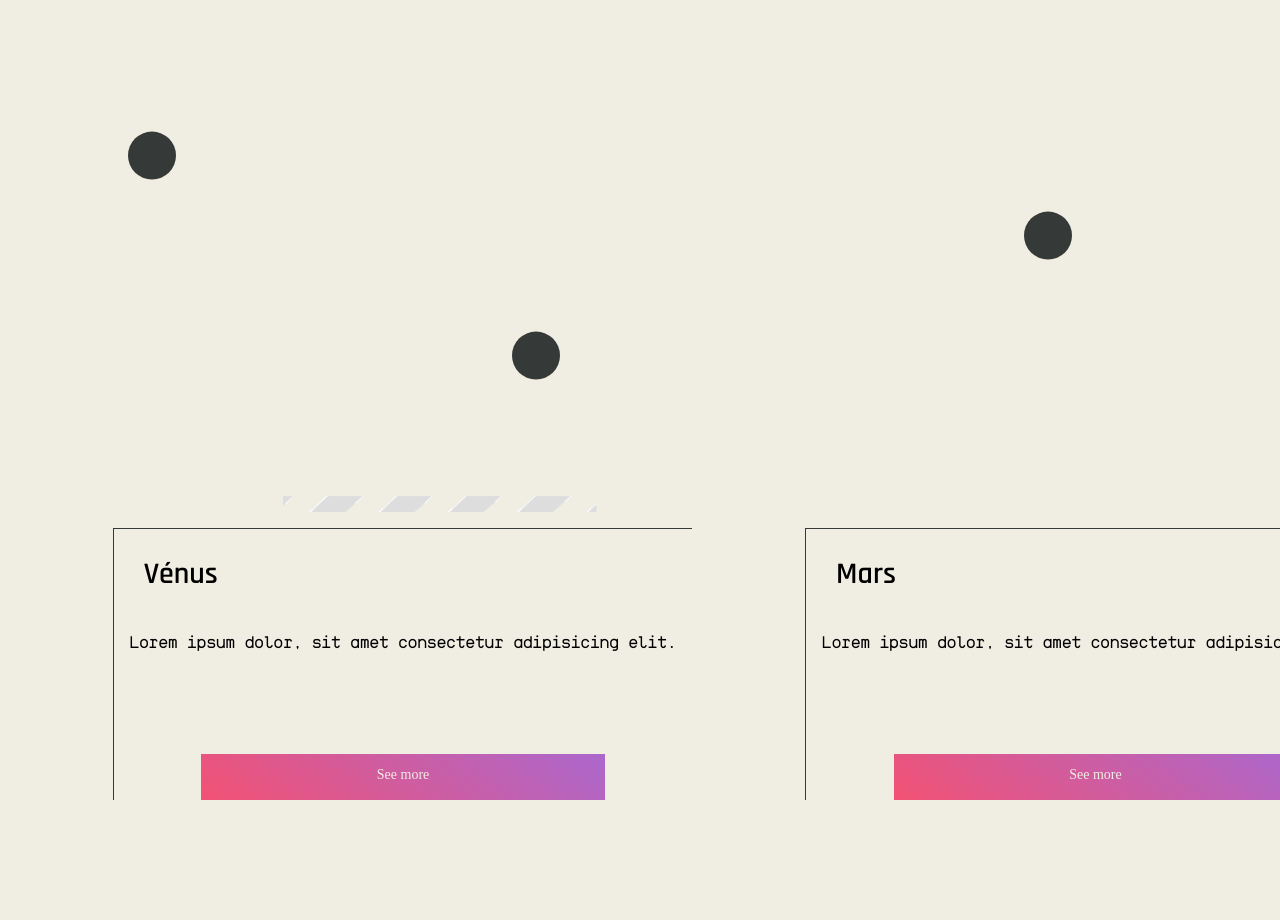
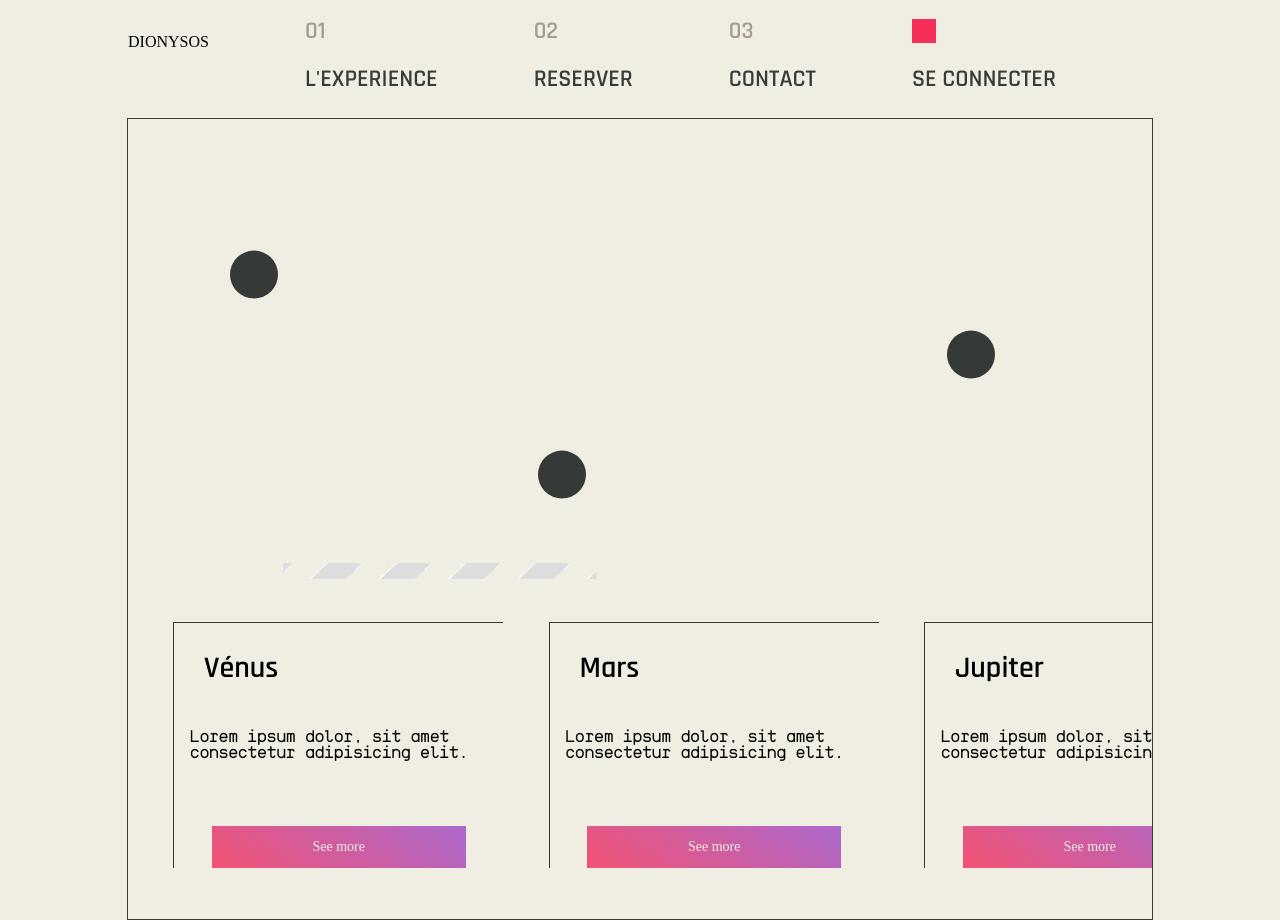
Before and after one commit to Paulehair/bbh_project, a PHP site: page / in a window 1280 px wide. Before the commit the page ends 800 px from the top, so only its background shows below. Run offline with PHP 8.4, Linux system fonts and the light colour scheme; some libraries are stand-ins or nearby versions.

Commit message:
header done

```diff
--- a/assets/js/main.js
+++ b/assets/js/main.js
@@ -1,20 +1,23 @@
 const ui = {
   planets: document.querySelectorAll('.t'),
-  cards: document.querySelectorAll('.Card_ctnr'),
-  card: document.querySelectorAll('.Card')
+  cards: document.querySelectorAll('.Card_slider_ctnr'),
+  card: document.querySelectorAll('.Card'),
+  expNav: document.querySelector('#roll'),
+  menu: document.querySelector('.Header_nav_box_menu')
 }
 
 const style = {
   boxShad: "0 0 80px rgba(56, 30, 85, 1)"
 }
 
+// FLOAT ANIM
 TweenMax.to(ui.planets, 4, {
   y: 20,
   yoyo: true,
   repeat: -1
 });
 
-// Map
+// MAP
 for (let i = 0; i < ui.cards.length; i++) {
   ui.cards[i].addEventListener('click', () => {
     for (let a = 0; a < ui.planets.length; a++) {
--- a/assets/scss/components/_card.scss
+++ b/assets/scss/components/_card.scss
@@ -1,9 +1,12 @@
 .Card {
-  width: 220%;
+  width: 100%;
   height: 100%;
   margin: 10% auto;
+  overflow-x: scroll;
+
+  &_slider {
+    width: 110%;
     display: flex;
-  overflow-x: scroll;
 
     &_ctnr {
       border-top: 1px solid $blackPlanet;
@@ -21,7 +24,7 @@
           background: url("../img/traits.png") no-repeat;
           background-size: cover;
           position: absolute;
-        top: 62%;
+          top: 70.4%;
           left: 22%;
           width: 28%;
           height: 2%;
@@ -48,3 +51,4 @@
       }
     }
   }
+}
--- /dev/null
+++ b/assets/scss/components/_header.scss
@@ -0,0 +1,87 @@
+.Header {
+  position: relative;
+  z-index: 1;
+  display: flex;
+  width: 80%;
+  height: 10%;
+  margin: 1.5% auto;
+
+  &_logo {
+    margin: 1.4% 0 0 0;
+  }
+
+  &_burger {
+    width: 2em;
+    height: 2em;
+    margin-left: 60%;
+
+    @include breakpoint(tablet) {
+      display: none;
+    }
+  }
+
+  &_nav {
+    display: none;
+
+    @include breakpoint(tablet) {
+      width: 100%;
+      display: flex;
+      justify-content: space-evenly;
+    }
+
+    &_box {
+      font-family: $radjhani;
+      font-size: 1.5em;
+      height: 150%;
+
+      &:first-child:hover .Header_nav_box_menu {
+        visibility: visible;
+        opacity: 1;
+      }
+
+      &_menu {
+        margin: 1.5em 0 0 0;
+        border: 1px solid $grey;
+        border-top: none;
+        color: $grey;
+        background: $white;
+        visibility: hidden;
+        opacity: 0;
+        transition: opacity 0.5s ease;
+
+        &:hover {
+          visibility: visible;
+          opacity: 1;
+        }
+
+        &_item {
+          padding: 0.2em;
+          cursor: pointer;
+        transition: all 0.5s ease;
+
+          &:hover {
+            color: $darkgrey;
+          }
+        }
+      }
+
+      &_nbr {
+        color: $grey;
+        margin-bottom: 1em;
+      }
+
+      &_item {
+        color: $darkgrey;
+        cursor: pointer;
+      }
+
+      &_square {
+        margin-bottom: 1em;
+        width: 1em;
+        height: 1em;
+        background: $red;
+      }
+    }
+
+  }
+}
--- a/assets/scss/global/_variables.scss
+++ b/assets/scss/global/_variables.scss
@@ -1,4 +1,9 @@
 // VARIABLES
+$grey: #a39b94;
+$white: #f0ece1;
+$red: #f52f57;
+$darkgrey: #383d3b;
+$purple: #9649cb;
 $boxShad: 0 0 80px rgba(56, 30, 85, 1);
 $blackPlanet: rgba(53, 58, 56, 1);
 $fontCall: 14px;
--- a/assets/scss/mixins/_breakpoints.scss
+++ b/assets/scss/mixins/_breakpoints.scss
@@ -15,7 +15,7 @@
     }
   } @else
   if $point==mobileL {
-    @media (min-width: 425px) {
+    @media (min-width: 415px) {
       @content;
     }
   } @else
--- a/assets/scss/style.css
+++ b/assets/scss/style.css
@@ -88,7 +88,8 @@ video {
   border: 0;
   font-size: 100%;
   font: inherit;
-  vertical-align: baseline; }
+  vertical-align: baseline;
+}
 
 /* HTML5 display-role reset for older browsers */
 article,
@@ -102,35 +103,135 @@ hgroup,
 menu,
 nav,
 section {
-  display: block; }
+  display: block;
+}
 
 body {
-  line-height: 1; }
+  line-height: 1;
+}
 
 ol,
 ul {
-  list-style: none; }
+  list-style: none;
+}
 
 blockquote,
 q {
-  quotes: none; }
+  quotes: none;
+}
 
 blockquote:after, blockquote:before {
   content: '';
-  content: none; }
+  content: none;
+}
 
 q:after, q:before {
   content: '';
-  content: none; }
+  content: none;
+}
 
 table {
   border-collapse: collapse;
-  border-spacing: 0; }
+  border-spacing: 0;
+}
+
+.Header {
+  position: relative;
+  z-index: 1;
+  display: flex;
+  width: 80%;
+  height: 10%;
+  margin: 1.5% auto;
+}
+
+.Header_logo {
+  margin: 1.4% 0 0 0;
+}
+
+.Header_burger {
+  width: 2em;
+  height: 2em;
+  margin-left: 60%;
+}
+
+@media (min-width: 768px) {
+  .Header_burger {
+    display: none;
+  }
+}
+
+.Header_nav {
+  display: none;
+}
+
+@media (min-width: 768px) {
+  .Header_nav {
+    width: 100%;
+    display: flex;
+    justify-content: space-evenly;
+  }
+}
+
+.Header_nav_box {
+  font-family: "rajdhanisemibold";
+  font-size: 1.5em;
+  height: 150%;
+}
+
+.Header_nav_box:first-child:hover .Header_nav_box_menu {
+  visibility: visible;
+  opacity: 1;
+}
+
+.Header_nav_box_menu {
+  margin: 1.5em 0 0 0;
+  border: 1px solid #a39b94;
+  border-top: none;
+  color: #a39b94;
+  background: #f0ece1;
+  visibility: hidden;
+  opacity: 0;
+  transition: opacity 0.5s ease;
+}
+
+.Header_nav_box_menu:hover {
+  visibility: visible;
+  opacity: 1;
+}
+
+.Header_nav_box_menu_item {
+  padding: 0.2em;
+  cursor: pointer;
+  transition: all 0.5s ease;
+}
+
+.Header_nav_box_menu_item:hover {
+  color: #383d3b;
+}
+
+.Header_nav_box_nbr {
+  color: #a39b94;
+  margin-bottom: 1em;
+}
+
+.Header_nav_box_item {
+  color: #383d3b;
+  cursor: pointer;
+}
+
+.Header_nav_box_square {
+  margin-bottom: 1em;
+  width: 1em;
+  height: 1em;
+  background: #f52f57;
+}
 
 .Map {
   position: relative;
   width: 100%;
-  height: 50%; }
+  height: 50%;
+}
+
 .Map_planet_0 {
   position: absolute;
   top: 30%;
@@ -138,7 +239,9 @@ table {
   background: #353a38;
   border-radius: 100px;
   width: 3em;
-    height: 3em; }
+  height: 3em;
+}
+
 .Map_planet_1 {
   position: absolute;
   top: 80%;
@@ -146,7 +249,9 @@ table {
   background: #353a38;
   border-radius: 100px;
   width: 3em;
-    height: 3em; }
+  height: 3em;
+}
+
 .Map_planet_2 {
   position: absolute;
   top: 50%;
@@ -154,38 +259,53 @@ table {
   background: #353a38;
   border-radius: 100px;
   width: 3em;
-    height: 3em; }
+  height: 3em;
+}
 
 .Card {
-  width: 220%;
+  width: 100%;
   height: 100%;
   margin: 10% auto;
+  overflow-x: scroll;
+}
+
+.Card_slider {
+  width: 110%;
   display: flex;
-  overflow-x: scroll; }
-  .Card_ctnr {
+}
+
+.Card_slider_ctnr {
   border-top: 1px solid #353a38;
   border-left: 1px solid #353a38;
   height: 42%;
-    margin: 0 0 0 4%; }
-    .Card_ctnr_title {
+  margin: 0 0 0 4%;
+}
+
+.Card_slider_ctnr_title {
   padding: 1em;
   font-family: "rajdhanisemibold";
-      font-size: 30px; }
-      .Card_ctnr_title:after {
+  font-size: 30px;
+}
+
+.Card_slider_ctnr_title:after {
   content: "";
   background: url("../img/traits.png") no-repeat;
   background-size: cover;
   position: absolute;
-        top: 62%;
+  top: 70.4%;
   left: 22%;
   width: 28%;
   height: 2%;
-        z-index: -1; }
-    .Card_ctnr_txt {
+  z-index: -1;
+}
+
+.Card_slider_ctnr_txt {
   padding: 1em;
   font-size: 16px;
-      font-family: "kraft_monoregular"; }
-    .Card_ctnr_btn {
+  font-family: "kraft_monoregular";
+}
+
+.Card_slider_ctnr_btn {
   width: 60%;
   height: 6%;
   margin: 15% auto 0;
@@ -194,27 +314,44 @@ table {
   font-size: 14px;
   color: #f0ede2;
   text-align: center;
-      cursor: pointer; }
+  cursor: pointer;
+}
 
 /* FONTS */
 @font-face {
   font-family: 'kraft_monoregular';
-  src: url("../font/kraftmono-webfont.woff2") format("woff2"), url("../font/kraftmono-webfont.woff") format("woff"); }
+  src: url("../font/kraftmono-webfont.woff2") format("woff2"), url("../font/kraftmono-webfont.woff") format("woff");
+}
+
 @font-face {
   font-family: 'kraft_monoitalic';
-  src: url("../font/kraftmono-italic-webfont.woff2") format("woff2"), url("../font/kraftmono-italic-webfont.woff") format("woff"); }
+  src: url("../font/kraftmono-italic-webfont.woff2") format("woff2"), url("../font/kraftmono-italic-webfont.woff") format("woff");
+}
+
 @font-face {
   font-family: 'rajdhanisemibold';
-  src: url("../font/rajdhani-semibold-webfont.woff2") format("woff2"), url("../font/rajdhani-semibold-webfont.woff") format("woff"); }
+  src: url("../font/rajdhani-semibold-webfont.woff2") format("woff2"), url("../font/rajdhani-semibold-webfont.woff") format("woff");
+}
+
 body {
+  width: 100%;
   height: 100vh;
-  background: #f0ede2; }
+  background: #f0ede2;
+}
 
 .container {
   overflow: hidden;
-  height: 100%; }
+  width: 80%;
+  height: 100%;
+  border: 1px solid #383d3b;
+  margin: 0 auto;
+}
 
 .boxShad {
-  box-shadow: 0 0 80px #381e55; }
+  box-shadow: 0 0 80px #381e55;
+}
 
+.--bigger {
+  height: auto;
+}
 /*# sourceMappingURL=style.css.map */
--- a/assets/scss/style.scss
+++ b/assets/scss/style.scss
@@ -5,9 +5,9 @@
 // VARIABLES
 @import "./global/variables";
 // COMPONENTS
+@import "./components/header";
 @import "./components/map";
 @import "./components/card";
-// @import "./components/screen";
 
 /* FONTS */
 @font-face {
@@ -26,15 +26,23 @@
 }
 
 body {
+  width: 100%;
   height: 100vh;
   background: $mainBkgd;
 }
 
 .container {
   overflow: hidden;
+  width: 80%;
   height: 100%;
+  border: 1px solid $darkgrey;
+  margin: 0 auto;
 }
 
 .boxShad {
   box-shadow: $boxShad;
 }
+
+.--bigger {
+  height: auto;
+}
--- a/index.html
+++ b/index.html
@@ -10,6 +10,38 @@
 </head>
 
 <body>
+  <header class="Header">
+    <p class="Header_logo">DIONYSOS</p>
+
+    <img class="Header_burger" src="assets/img/burger.svg" alt="burger menu" title="burger menu">
+
+    <nav class="Header_nav">
+      <div id="roll" class="Header_nav_box">
+        <p class="Header_nav_box_nbr">01</p>
+        <p class="Header_nav_box_item">L'EXPERIENCE</p>
+
+        <div class="Header_nav_box_menu">
+          <p class="Header_nav_box_menu_item">Carte</p>
+          <p class="Header_nav_box_menu_item">Vaisseau</p>
+          <p class="Header_nav_box_menu_item">Cabines</p>
+          <p class="Header_nav_box_menu_item">Activités</p>
+        </div>
+      </div>
+      <div class="Header_nav_box">
+        <p class="Header_nav_box_nbr">02</p>
+        <p class="Header_nav_box_item">RESERVER</p>
+      </div>
+      <div class="Header_nav_box">
+        <p class="Header_nav_box_nbr">03</p>
+        <p class="Header_nav_box_item">CONTACT</p>
+      </div>
+      <div class="Header_nav_box">
+        <div class="Header_nav_box_square"></div>
+        <p class="Header_nav_box_item">SE CONNECTER</p>
+      </div>
+    </nav>
+  </header>
+
   <section class="container">
     <section class="Map">
       <div data-planet="venus" class="Map_planet_0 t"></div>
@@ -18,22 +50,24 @@
     </section>
 
     <section class="Card">
-      <div data-planet="venus" class="Card_ctnr">
-        <h2 class="Card_ctnr_title">Vénus</h2>
-        <p class="Card_ctnr_txt">Lorem ipsum dolor, sit amet consectetur adipisicing elit.</p>
-        <p class="Card_ctnr_btn">See more</p>
-      </div>
+      <div class="Card_slider">
+        <div data-planet="venus" class="Card_slider_ctnr">
+          <h2 class="Card_slider_ctnr_title">Vénus</h2>
+          <p class="Card_slider_ctnr_txt">Lorem ipsum dolor, sit amet consectetur adipisicing elit.</p>
+          <p class="Card_slider_ctnr_btn">See more</p>
+        </div>
 
-      <div data-planet="mars" class="Card_ctnr">
-        <h2 class="Card_ctnr_title">Mars</h2>
-        <p class="Card_ctnr_txt">Lorem ipsum dolor, sit amet consectetur adipisicing elit.</p>
-        <p class="Card_ctnr_btn">See more</p>
-      </div>
+        <div data-planet="mars" class="Card_slider_ctnr">
+          <h2 class="Card_slider_ctnr_title">Mars</h2>
+          <p class="Card_slider_ctnr_txt">Lorem ipsum dolor, sit amet consectetur adipisicing elit.</p>
+          <p class="Card_slider_ctnr_btn">See more</p>
+        </div>
 
-      <div data-planet="jupiter" class="Card_ctnr">
-        <h2 class="Card_ctnr_title">Jupiter</h2>
-        <p class="Card_ctnr_txt">Lorem ipsum dolor, sit amet consectetur adipisicing elit.</p>
-        <p class="Card_ctnr_btn">See more</p>
+        <div data-planet="jupiter" class="Card_slider_ctnr">
+          <h2 class="Card_slider_ctnr_title">Jupiter</h2>
+          <p class="Card_slider_ctnr_txt">Lorem ipsum dolor, sit amet consectetur adipisicing elit.</p>
+          <p class="Card_slider_ctnr_btn">See more</p>
+        </div>
       </div>
     </section>
   </section>
```
Also changed, not shown: assets/font/stylesheet.css (deleted, +0 -8 lines), assets/img/arrow.svg (added), assets/img/burger.svg (added), 1 other file. Lines whose indentation alone changed are shown as unchanged.
